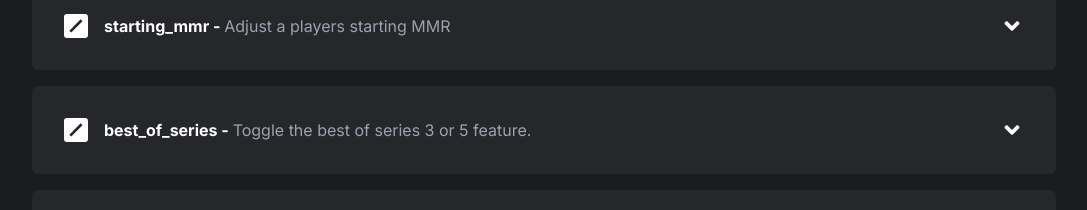
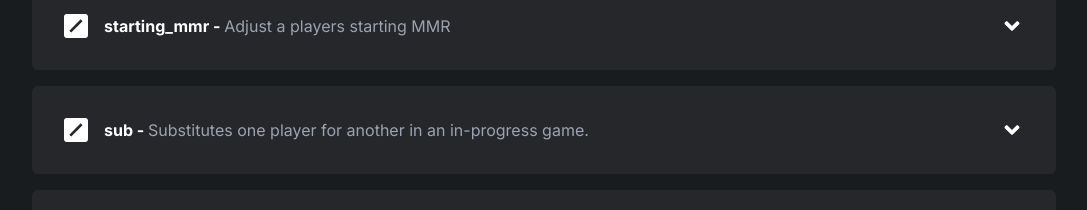
Before and after one commit to ItzDerock/InHouseQueue-site, a Next.js app: page /commands in a window 1280 px wide. Shown: the part 5480-5690 px from the top of the page, without its empty margins (96-1183 px from the left). Built offline with nearby package versions, Linux system fonts and the light colour scheme.

Commit message:
feat: sub command (#91)
* don't bake in the sensitive values on build time

* feat: add sub command

```diff
--- a/src/data/commands.ts
+++ b/src/data/commands.ts
@@ -565,14 +565,14 @@ const commands = [
       ]
     },
     {
-      "name": "best_of_series",
+      "name": "sub",
       "type": "Admin",
-      "description": "Toggle the best of series 3 or 5 feature.",
+      "description": "Substitutes one player for another in an in-progress game.",
       "usage": [
-       "/best_of_series [preference] [channel] [series_type]",
+       "/sub [player_1] [player_2] [gameid]",
       ],
       "examples": [
-          "/best_of_series True #queue 5",
+          "/sub @Faker @Peanut 1c44c992",
       ]
     },
 
@@ -821,7 +821,7 @@ const commands = [
     ]
   },
   {
-    "name": "ready_penalty ",
+    "name": "ready_penalty",
     "type": "Premium",
     "description": "Award timed queue bans for players who don't ready up",
     "usage": [
```
